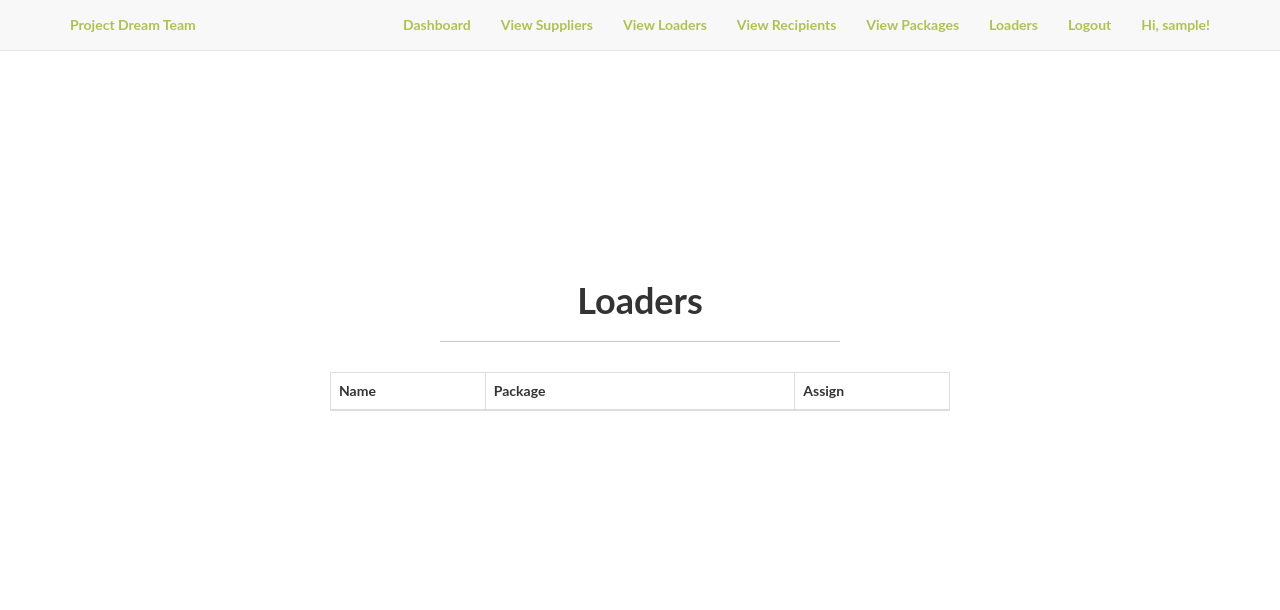
After one commit to alaroker/Tunga-Greenmile-Project, a Flask app: page /admin/loaders in a window 1280 px wide. The commit adds this page. Shown: the top 610 px of the page. Run offline with Flask 2, Linux system fonts and the light colour scheme; a user stored in the database is signed in; tables that the repository leaves empty hold one stand-in row (values such as "Sample post"); lists and menus that the app fills with data are empty; parts of the project's set-up code (start-up, migrations or seed data) failed here and were passed over; some libraries are stand-ins or nearby versions.

Commit message:
assigning loaders to packges

```diff
--- a/app/admin/views.py
+++ b/app/admin/views.py
@@ -4,9 +4,12 @@ from flask import abort, flash, redirect, render_template, url_for
 from flask_login import current_user, login_required
 
 from . import admin
-from . forms import PackageForm
+# from . forms import PackageForm
 from .. import db
-from ..models import Package
+# from ..models import Package
+
+from . forms import PackageForm, LoaderAssignForm
+from ..models import Package, User
 
 
 def check_admin():
@@ -122,3 +125,49 @@ def delete_package(id):
     return redirect(url_for('admin.list_packages'))
 
     return render_template(title="Delete Package")
+
+# Employee Views
+
+@admin.route('/loaders')
+@login_required
+def list_loaders():
+    """
+    List all employees
+    """
+    check_admin()
+
+    loaders = User.query.all()
+    return render_template('admin/loaders/loaders.html',
+                           loaders=loaders, title='Loaders')
+
+
+@admin.route('/loaders/assign/<int:id>', methods=['GET', 'POST'])
+@login_required
+def assign_loaders(id):
+    """
+    Assign a department and a role to an employee
+    """
+    check_admin()
+
+    loader = User.query.get_or_404(id)
+
+    # prevent admin from being assigned a department or role
+    if loader.is_admin:
+        abort(403)
+    elif loader.is_supplier:
+        abort(403)
+
+    form = LoaderAssignForm(obj=loader)
+    if form.validate_on_submit():
+        loader.package = form.package.data
+
+        db.session.add(loader)
+        db.session.commit()
+        flash('You have successfully assigned a package.')
+
+        # redirect to the roles page
+        return redirect(url_for('admin.list_loaders'))
+
+    return render_template('admin/loaders/loader.html',
+                           loader=loader, form=form,
+                           title='Assign Loader')
--- /dev/null
+++ b/app/templates/admin/loaders/loaders.html
@@ -0,0 +1,59 @@
+<!-- app/templates/admin/employees/employees.html -->
+
+{% import "bootstrap/utils.html" as utils %}
+{% extends "base.html" %}
+{% block title %}Loaders{% endblock %}
+{% block body %}
+<div class="content-section">
+  <div class="outer">
+    <div class="middle">
+      <div class="inner">
+        <br/>
+        {{ utils.flashed_messages() }}
+        <br/>
+        <h1 style="text-align:center;">Loaders</h1>
+        {% if loaders %}
+          <hr class="intro-divider">
+          <div class="center">
+            <table class="table table-striped table-bordered">
+              <thead>
+                <tr>
+                        <th width="15%"> Name </th>
+                        <th width="30%"> Package </th>
+
+                        <th width="15%"> Assign </th>
+                      </tr>
+                    </thead>
+                    <tbody>
+                    {% for loader in loaders %}
+                      {% if loader.is_admin %}
+
+                      {% else %}
+                          <tr>
+                            <td> {{ loader.first_name }} {{ loader.last_name }} </td>
+                            <td>
+                              {% if loader.package %}
+                                {{ loader.package.name }}
+                                {% else %}
+                                -
+                              {% endif %}
+                            </td>
+
+                            <td>
+                              <a href="{{ url_for('admin.assign_loaders', id=loader.id) }}">
+                                <i class="fa fa-user-plus"></i> Assign
+                              </a>
+                            </td>
+                          </tr>
+                      {% endif %}
+                    {% endfor %}
+                    </tbody>
+                </table>
+            </div>
+          {% endif %}
+          </div>
+        </div>
+      </div>
+    </div>
+  </div>
+  {% endblock %}
--- a/app/templates/base.html
+++ b/app/templates/base.html
@@ -28,6 +28,7 @@
                     <li><a href="#">View Loaders</a></li>
                     <li><a href="#">View Recipients</a></li>
                     <li><a href="{{ url_for('admin.list_packages') }}">View Packages</a></li>
+                    <li><a href="{{ url_for('admin.list_loaders') }}">Loaders</a></li>
                     <li><a href="{{ url_for('auth.logout') }}">Logout</a></li>
                     <li><a><i class="fa fa-user"></i>  Hi, {{ current_user.username }}!</a></li>
                   {% else %}
@@ -44,7 +45,7 @@
       {% endblock %}
       <div class="push"></div>
     </div>
-    <footer>
+    <!-- <footer>
         <div class="container">
             <div class="row">
                 <div class="col-lg-12">
@@ -63,6 +64,6 @@
                     </div>
                 </div>
             </div>
-        </footer>
+        </footer> -->
     </body>
     </html>
```
Also changed, not shown: app/admin/forms.py (+12 -0 lines), app/templates/admin/loaders/loader.html (added, +27 -0 lines).
